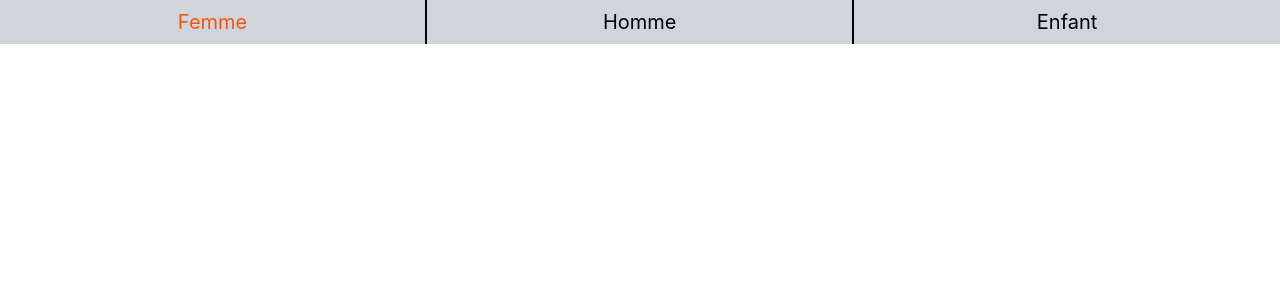
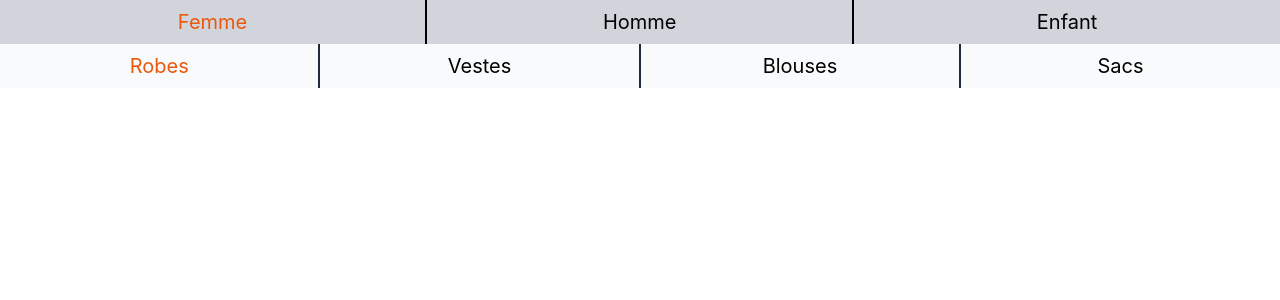
Before and after one commit to JugurthaMoad/e_store, a React (Create React App) app: page / in a window 1280 px wide. Shown: the top 300 px of the page. Built offline with nearby package versions, Linux system fonts and the light colour scheme.

Commit message:
add categories bar with context and props

```diff
--- a/src/App.js
+++ b/src/App.js
@@ -1,5 +1,6 @@
 import NavBar from "./Components/navbar";
 import GenderBar from "./Components/genderBar";
+import CategoriesBar from "./Components/categoriesBar";
 import React, { Component, useState, useEffect } from "react";
 import { getGenders, getCategorie } from "./services/data";
 import GenderContext from "./context/genderContext";
@@ -7,9 +8,11 @@ import CategorieContext from "./context/CategorieContext";
 function App() {
   const [gender, setGender] = useState("Femme"); // by default, display categories for femme
   const [categorie, setCategorie] = useState(getCategorie(gender)[0]);
+  const [listCategorie, setList] = useState(getCategorie(gender));
   const hundleCurrentGender = (gender) => {
     setGender(gender);
     setCategorie(getCategorie(gender)[0]);
+    setList(getCategorie(gender));
   };
   const hundleCurrentCategorie = (cat) => {
     setCategorie(cat);
@@ -28,8 +31,9 @@ function App() {
             setCurrentCategorie: setCategorie,
           }}
         >
-          <NavBar articlesInCart={0} />
+          <NavBar articlesInCart={0} listCategorie={listCategorie} />
           <GenderBar />
+          <CategoriesBar listCategorie={listCategorie} />
         </CategorieContext.Provider>
       </GenderContext.Provider>
     </div>
--- /dev/null
+++ b/src/Components/categoriesBar.jsx
@@ -0,0 +1,31 @@
+import React, { Component, useContext } from "react";
+import CategorieContext from "../context/CategorieContext";
+
+const CategoriesBar = ({ listCategorie }) => {
+  const currentCategorie = useContext(CategorieContext);
+  return (
+    <div className="w-full">
+      <ul className="w-full text-xl flex justify-between">
+        {listCategorie.map((cat, index) => {
+          return (
+            <li
+              key={index}
+              onClick={() => currentCategorie.setCurrentCategorie(cat)}
+              className={
+                "w-full bg-gray-50 text-center p-2" +
+                (index < listCategorie.length - 1
+                  ? " border-r-2 border-gray-800"
+                  : " border-0") +
+                (cat === currentCategorie.name ? "  text-orange-600" : "")
+              }
+            >
+              {cat}
+            </li>
+          );
+        })}
+      </ul>
+    </div>
+  );
+};
+
+export default CategoriesBar;
--- a/src/Components/navbar.jsx
+++ b/src/Components/navbar.jsx
@@ -10,17 +10,13 @@ import {
   CloseIcon,
 } from "./icons";
 import GenderBar from "./genderBar";
-const NavBar = ({ articlesInCart }) => {
+const NavBar = ({ listCategorie, articlesInCart }) => {
   const [showMenu, setShowMenu] = useState(0);
-  const [listCategorie, setList] = useState([]);
   const currentGender = useContext(GenderContext);
   const currentCategorie = useContext(CategorieContext);
   const hundleShowMenu = () => {
     setShowMenu(!showMenu);
   };
-  useEffect(() => {
-    setList(getCategorie(currentGender.name));
-  }, [currentGender.name]);
   console.log("categorie = ", currentCategorie.name);
   return (
     <>
```
